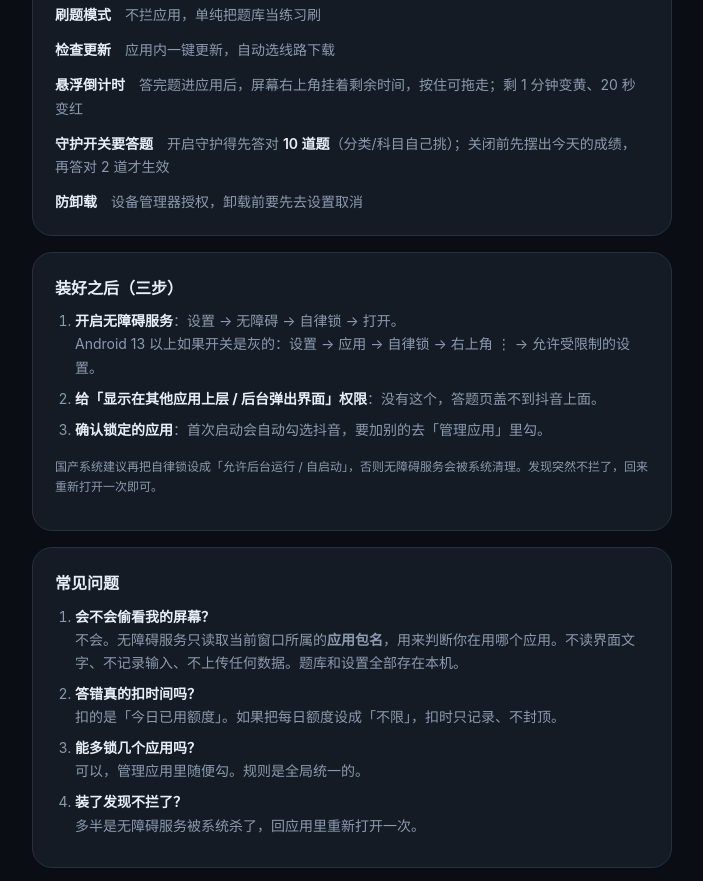
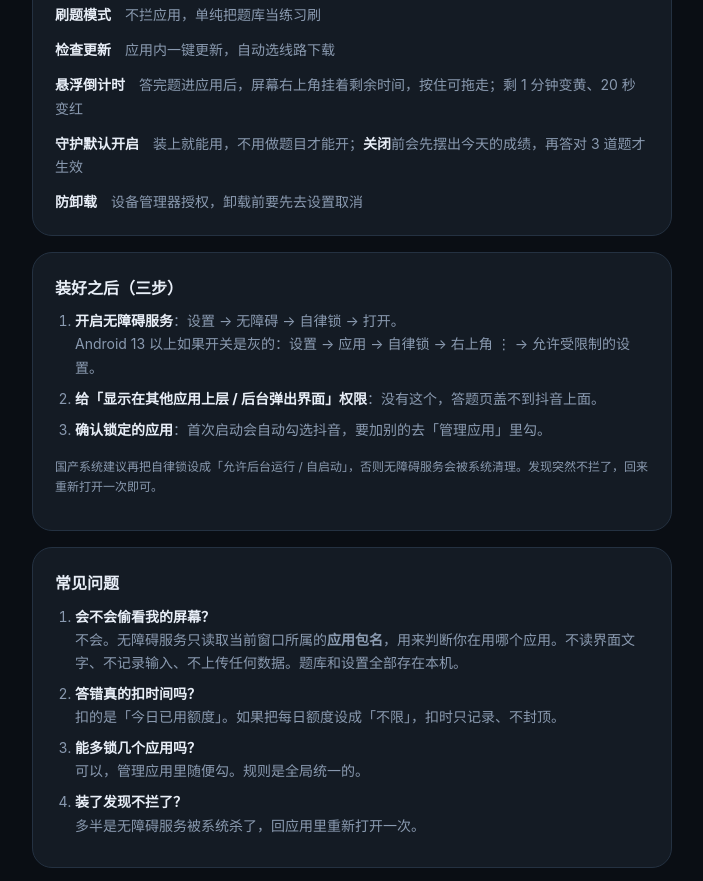
Before and after one commit to wangji330330-ops/117, a plain HTML site: page index.html in a window 1280 px wide. Shown: the part 1520-2401 px from the top of the page, without its empty margins (288-991 px from the left). Drawn offline with Linux system fonts and the light colour scheme.

Commit message:
feat: 更新 index.html

```diff
--- a/index.html
+++ b/index.html
@@ -122,7 +122,7 @@
       <div><b>刷题模式</b>　不拦应用，单纯把题库当练习刷</div>
       <div><b>检查更新</b>　应用内一键更新，自动选线路下载</div>
       <div><b>悬浮倒计时</b>　答完题进应用后，屏幕右上角挂着剩余时间，按住可拖走；剩 1 分钟变黄、20 秒变红</div>
-      <div><b>守护开关要答题</b>　开启守护得先答对 <b>10 道题</b>（分类/科目自己挑）；关闭前先摆出今天的成绩，再答对 2 道才生效</div>
+      <div><b>守护默认开启</b>　装上就能用，不用做题目才能开；<b>关闭</b>前会先摆出今天的成绩，再答对 3 道题才生效</div>
       <div><b>防卸载</b>　设备管理器授权，卸载前要先去设置取消</div>
     </div>
   </div>
```
